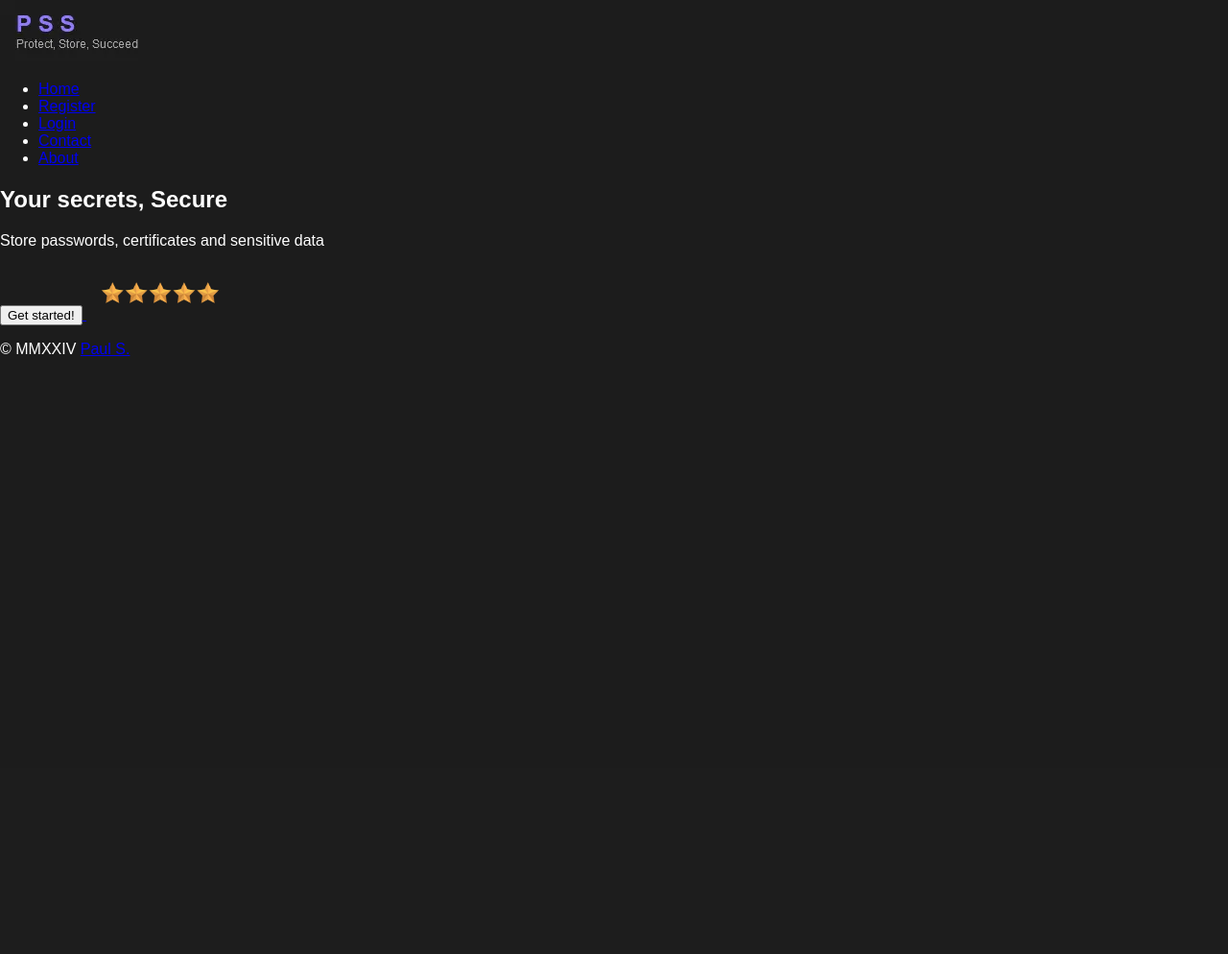
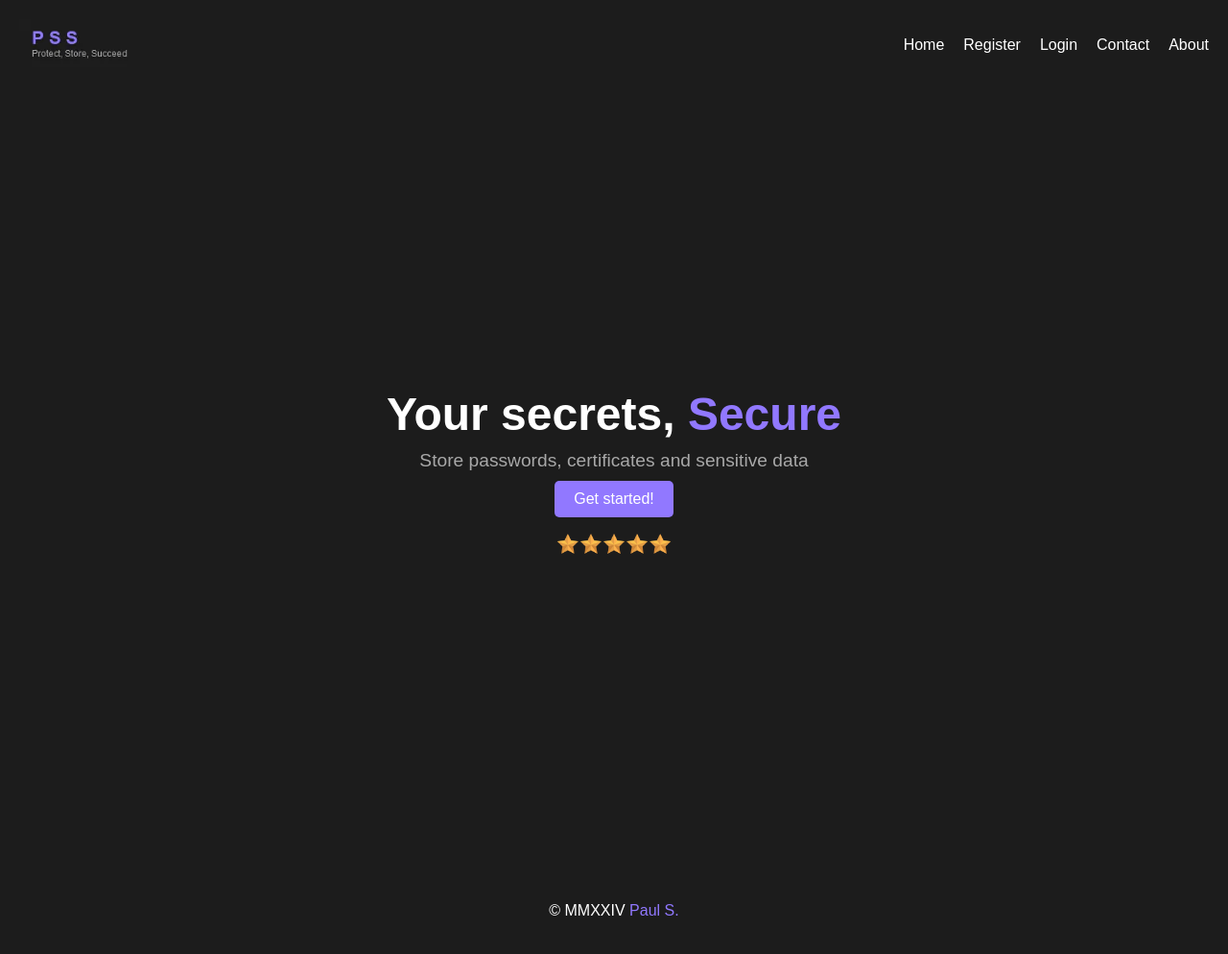
Before and after one commit to Taxanehh/Secretmanager, a Flask app: page / in a window 1280 px wide. Shown: the whole page at 96% size. Before the commit the page ends 371 px from the top, so only its background shows below. Run offline with Flask 3, Linux system fonts and the light colour scheme.

Commit message:
Created sources file for prove Updated Plan.md Created an Icon for the index.html Created index.html, header & footer css

```diff
--- a/Secretmanager/pages/index.html
+++ b/Secretmanager/pages/index.html
@@ -12,6 +12,8 @@
     <!-- Link to stylesheet for app.py / Flask / Jinja -->
     <link rel="stylesheet"
         href="{{ url_for('static', filename='styles/globals.css') }}">
+    <!-- Logo in URL tab -->
+    <link rel="icon" href="../static/public/logo.ico" type="image/x-icon">
 </head>
 <body>
     <header>
--- a/Secretmanager/static/styles/globals.css
+++ b/Secretmanager/static/styles/globals.css
@@ -15,3 +15,138 @@ body {
     background-color: var(--background-color);
     color: var(--text-color);
 }
+
+/* Header and Navigation */
+header {
+    display: flex;
+    justify-content: space-between;
+    align-items: center;
+    padding: 20px;
+    background-color: var(--background-color);
+    position: sticky;
+    top: 0;
+    z-index: 1000;
+}
+
+nav {
+    display: flex;
+    justify-content: space-between;
+    align-items: center;
+    width: 100%;
+}
+
+.menu-toggle {
+    display: none;
+    flex-direction: column;
+    cursor: pointer;
+    gap: 5px;
+}
+
+.menu-toggle .bar {
+    width: 25px;
+    height: 3px;
+    background-color: var(--text-color);
+    border-radius: 5px;
+    transition: background-color 0.3s, transform 0.3s;
+}
+
+.nav-links {
+    list-style: none;
+    display: flex;
+    gap: 20px;
+}
+
+.nav-links li {
+    display: inline;
+}
+
+.nav-links a {
+    text-decoration: none;
+    color: var(--text-color);
+    font-size: 16px;
+    transition: color 0.3s;
+}
+
+.nav-links a:hover {
+    color: var(--primary-color);
+}
+
+.logo img {
+    height: 50px;
+}
+
+.nav-links {
+    list-style: none;
+    display: flex;
+    gap: 20px;
+}
+
+.nav-links a {
+    text-decoration: none;
+    color: var(--text-color);
+    font-size: 16px;
+    transition: color 0.3s;
+}
+
+.nav-links a:hover {
+    color: var(--primary-color);
+}
+
+/* Hero Section */
+.hero {
+    display: flex;
+    flex-direction: column;
+    justify-content: center;
+    align-items: center;
+    height: 770px;
+    text-align: center;
+    padding: 20px;
+}
+
+.hero h2 {
+    font-size: 3em;
+    margin: 0;
+    color: var(--text-color);
+}
+
+.hero .secure-text {
+    color: var(--primary-color);
+}
+
+.hero p {
+    font-size: 1.2em;
+    color: var(--accent-color);
+    margin: 10px 0;
+}
+
+.hero button {
+    padding: 10px 20px;
+    font-size: 16px;
+    background-color: var(--primary-color);
+    color: var(--text-color);
+    border: none;
+    border-radius: 5px;
+    cursor: pointer;
+    transition: background-color 0.3s;
+}
+
+.hero button:hover {
+    background-color: var(--secondary-color);
+}
+
+/* Footer */
+footer {
+    text-align: center;
+    padding: 20px;
+    background-color: var(--background-color);
+}
+
+footer a {
+    color: var(--primary-color);
+    text-decoration: none;
+    transition: color 0.3s;
+}
+
+footer a:hover {
+    color: var(--secondary-color);
+}
```
Also changed, not shown: Secretmanager/PLAN.md (+9 -1 lines), Secretmanager/Sources.md (added, +4 -0 lines).
